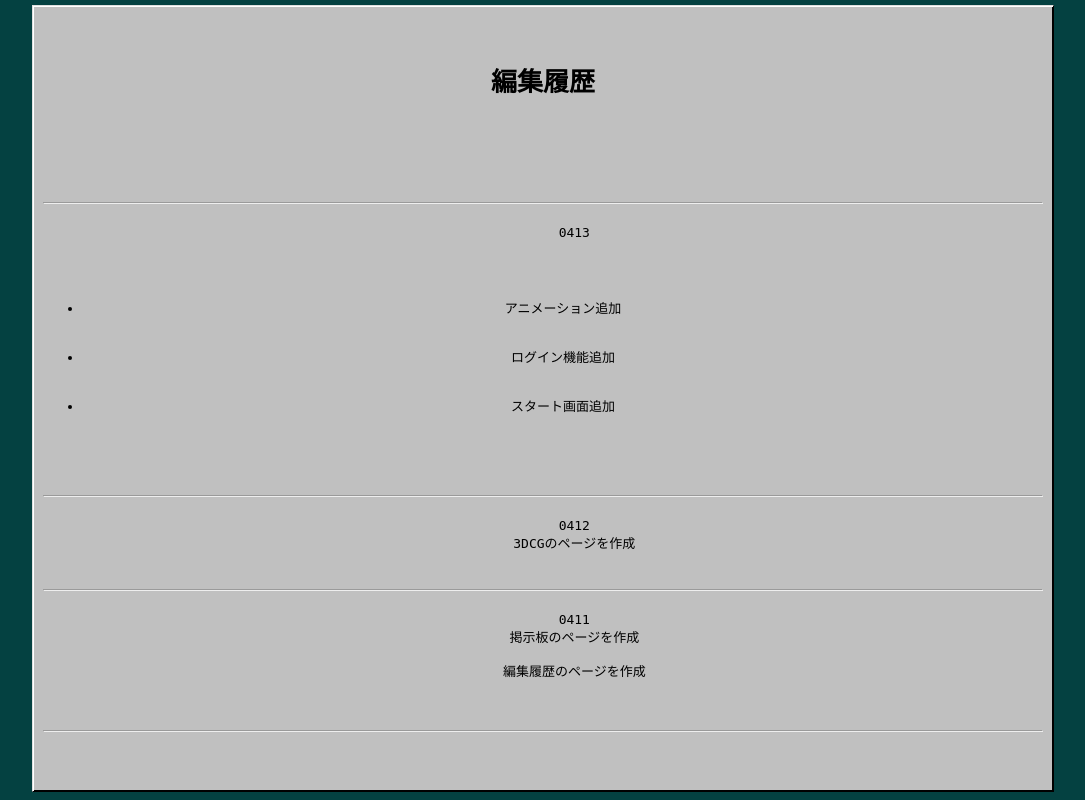
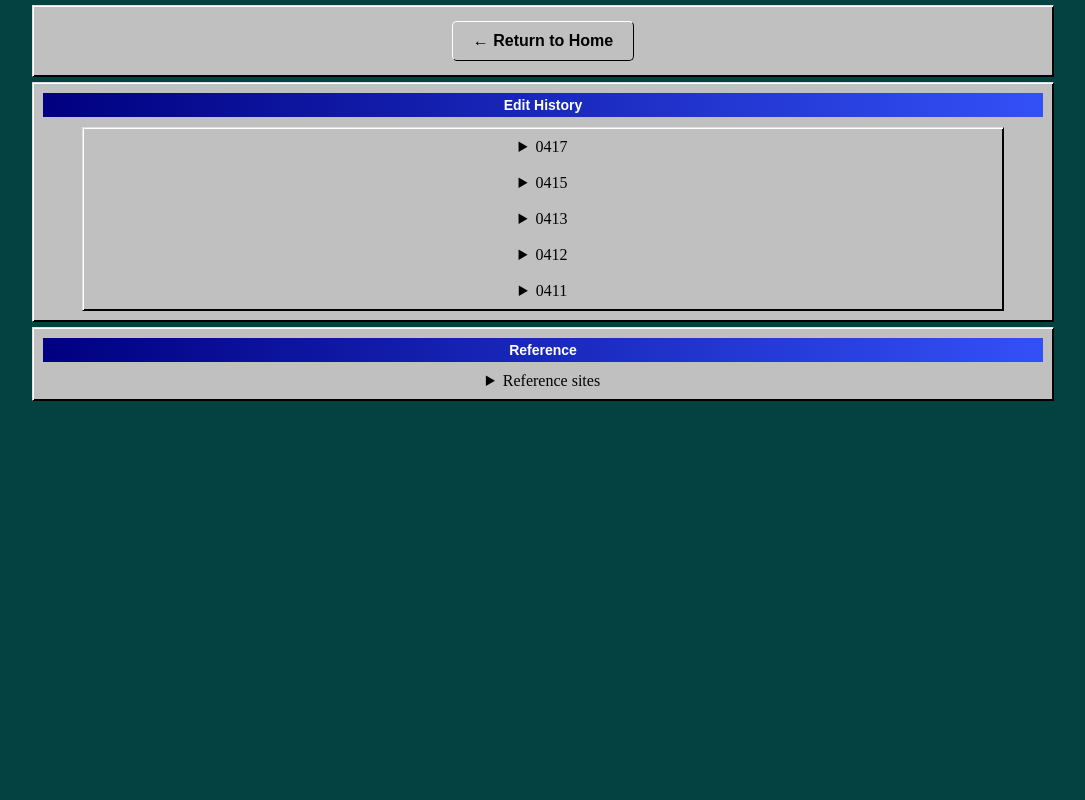
Before and after one commit to atsdadsas/book_maneger, a Flask app: page /edit in a window 1280 px wide. Shown: the whole page, without its empty margins (97-1182 px from the left). Run offline with Flask 3, Linux system fonts and the light colour scheme.

Commit message:
editのUI変更

```diff
--- a/templates/edit.html
+++ b/templates/edit.html
@@ -9,25 +9,77 @@
 
 <body>
     <div class="container">
-        <pre>
-        <h1>編集履歴</h1>
-        <p>
-        <hr>
-        0413
+                <a href="{{ url_for('index') }}" class="btn btn-gray">← Return to Home</a>
+    </div>
+    <div class="container">
+        <div class="window-title-bar">
+            <a class="f1">Edit History</a>
+        </div>
+        <div class="container">
+    <!-- ---------------------------------------------------- -->
+            <details>
+                <summary>0417</summary>
+                    <ul>
+                        <li>UI調整<br></li>
+                        <li>historyの画像追加<br></li>
+                    </ul>
+            </details>
+            <br>
+    <!-- ---------------------------------------------------- -->
+            <details>
+                <summary>0415</summary>
+                    <ul>
+                        <li>レトロ風に変換<br></li>
+                        <li>図書館のテキストメッセージ追加<br></li>
+                        <li>UI調整<br></li>
+                    </ul>
+            </details>
+                        <br>
+    <!-- ---------------------------------------------------- -->
+            <details>
+                <summary>0413</summary>
+                    <ul>
+                        <li>アニメーション追加<br></li>
+                        <li>ログイン機能追加<br></li>
+                        <li>スタート画面追加<br></li>
+                    </ul>
+            </details>            <br>
+    <!-- ---------------------------------------------------- -->
+            <details>
+                <summary>0412</summary>
+                    <ul>
+                        <li>3DCGのページの作成<br></li>
+                    </ul>
+            </details>            <br>
+    <!-- ---------------------------------------------------- -->
+            <details>
+                <summary>0411</summary>
+                    <ul>
+                        <li>掲示板のページを作成<br></li>
+                        <li>編集履歴のページを作成<br></li>
+                    </ul>
+            </details>
+    <!-- ---------------------------------------------------- -->
+        </div>
+    </div>
+    <div class="container">
+        <div class="window-title-bar">
+            <a class="f1">Reference</a>
+        </div>
+            <details>
+                <summary>Reference sites</summary>
         <ul>
-        <li>アニメーション追加<br></li>
-        <li>ログイン機能追加<br></li>
-        <li>スタート画面追加<br></li>
+            <li>Apply a retro filter to the image<br>
+                <a href="https://pixel-converter.ameniwa.com/" target="_blank">Sora's Pixel Converter - Retro Pixel Art Generator</a><br>
+            </li>
+            <!-- <li>ログイン機能の実装<br>
+                <a href="https://www.youtube.com/watch?v=ZsHj8lXoQeE" target="_blank">【Python】Pygameでアニメーションを作る方法【初心者向け】</a><br>
+            </li>
+            <li>スタート画面の実装<br>
+                <a href="https://www.youtube.com/watch?v=ZsHj8lXoQeE" target="_blank">【Python】Pygameでアニメーションを作る方法【初心者向け】</a><br>
+            </li> -->
         </ul>
-        <hr>
-        0412
-        3DCGのページを作成<br>
-        <hr>
-        0411
-        掲示板のページを作成<br>
-        編集履歴のページを作成</p>
-        <hr>
-        </pre>
+            </details>
     </div>
 </body>
 
```
Also changed, not shown: templates/history.html (+18 -19 lines).
